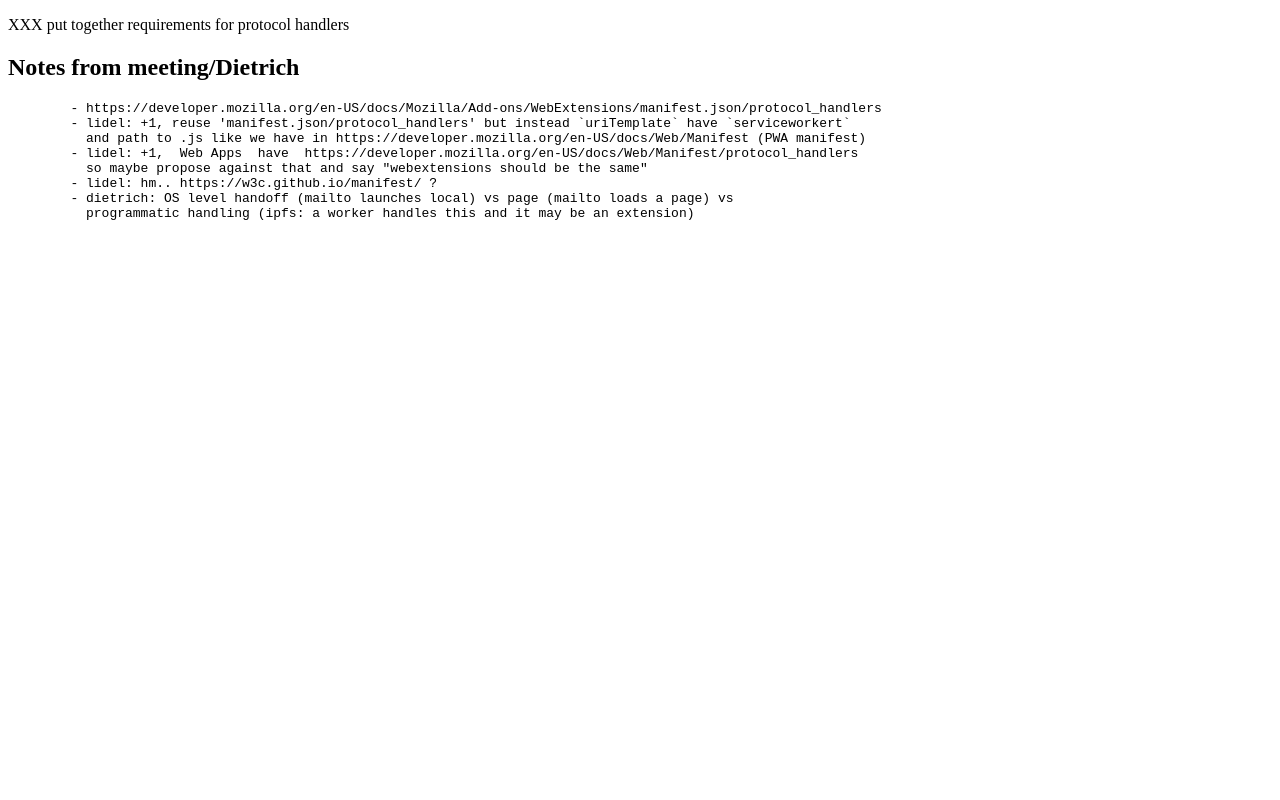
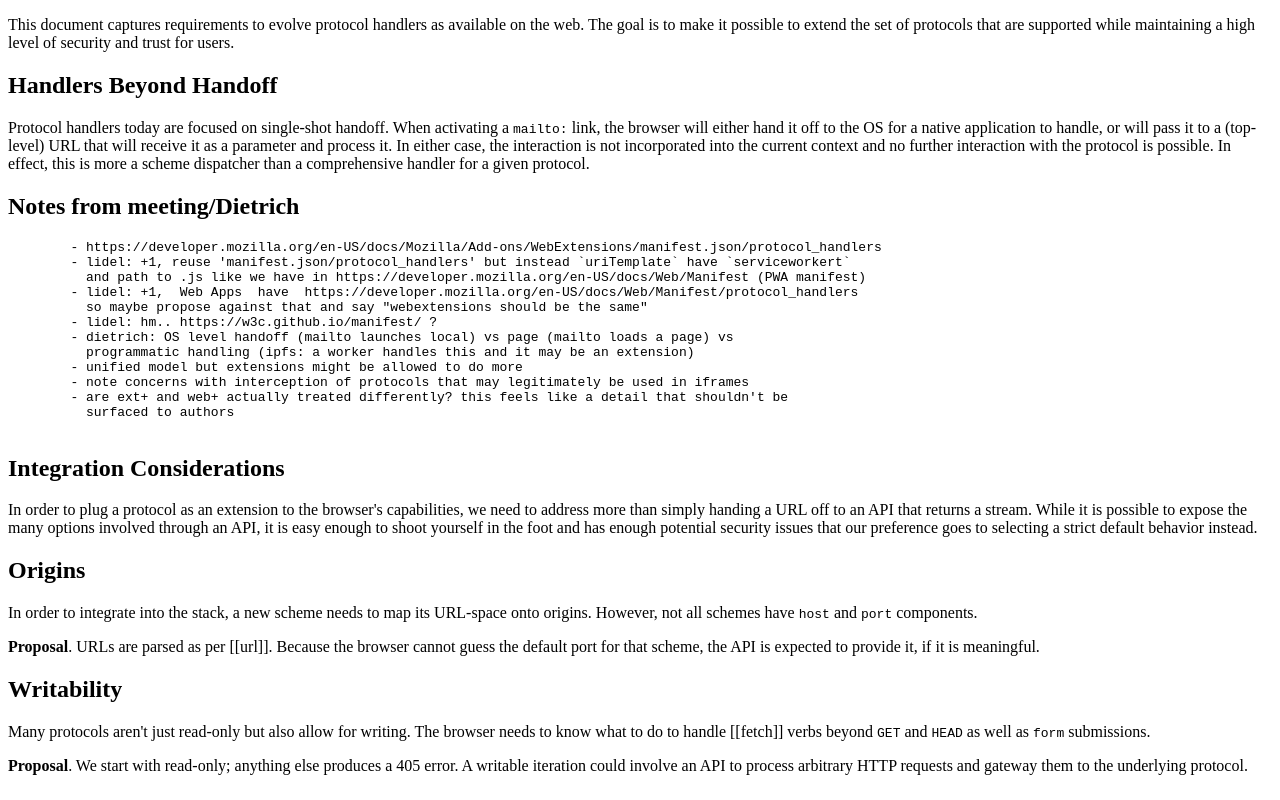
Before and after one commit to darobin/proto-handler-reqs, a plain HTML site: page index.html in a window 1280 px wide. Drawn offline with Linux system fonts and the light colour scheme.

Commit message:
'starting to integrate complexities from notes'

```diff
--- a/index.html
+++ b/index.html
@@ -3,7 +3,7 @@
   <head>
     <meta charset="utf-8">
     <script src="https://www.w3.org/Tools/respec/respec-w3c" async class="remove"></script>
-    <title>Protocol Handler Requirements</title>
+    <title>Live Protocol Handler Requirements</title>
     <style>
       body {
         background: url(proposal.svg) no-repeat fixed !important;
@@ -37,10 +37,23 @@
   <body>
     <section id="abstract">
       <p>
-        XXX put together requirements for protocol handlers
+        This document captures requirements to evolve protocol handlers as available on the web. The goal is to
+        make it possible to extend the set of protocols that are supported while maintaining a high level of
+        security and trust for users.
       </p>
     </section>
     <section id="sotd"></section>
+    <section>
+      <h2>Handlers Beyond Handoff</h2>
+      <p>
+        Protocol handlers today are focused on single-shot handoff. When activating a <code>mailto:</code> link,
+        the browser will either hand it off to the OS for a native application to handle, or will pass it to a
+        (top-level) URL that will receive it as a parameter and process it. In either case, the interaction
+        is not incorporated into the current context and no further interaction with the protocol is possible.
+        In effect, this is more a scheme dispatcher than a comprehensive handler for a given protocol.
+      </p>
+
+    </section>
     <section>
       <h2>Notes from meeting/Dietrich</h2>
       <pre>
@@ -52,7 +65,46 @@
         - lidel: hm.. https://w3c.github.io/manifest/ ?
         - dietrich: OS level handoff (mailto launches local) vs page (mailto loads a page) vs
           programmatic handling (ipfs: a worker handles this and it may be an extension)
-      </pre>
+        - unified model but extensions might be allowed to do more
+        - note concerns with interception of protocols that may legitimately be used in iframes
+        - are ext+ and web+ actually treated differently? this feels like a detail that shouldn't be
+          surfaced to authors
     </section>
+    <section>
+      <h2>Integration Considerations</h2>
+      <p>
+        In order to plug a protocol as an extension to the browser's capabilities, we need to address more than
+        simply handing a URL off to an API that returns a stream. While it is possible to expose the many
+        options involved through an API, it is easy enough to shoot yourself in the foot and has enough potential
+        security issues that our preference goes to selecting a strict default behavior instead.
+      </p>
+      <section>
+        <h2>Origins</h2>
+        <p>
+          In order to integrate into the stack, a new scheme needs to map its URL-space onto origins. However,
+          not all schemes have <code>host</code> and <code>port</code> components.
+        </p>
+        <p>
+          <strong>Proposal</strong>. URLs are parsed as per [[url]]. Because the browser cannot guess the default
+          port for that scheme, the API is expected to provide it, if it is meaningful.
+        </p>
+      </section>
+      <section>
+        <h2>Writability</h2>
+        <p>
+          Many protocols aren't just read-only but also allow for writing. The browser needs to know what to do
+          to handle [[fetch]] verbs beyond <code>GET</code> and <code>HEAD</code> as well as <code>form</code>
+          submissions.
+        </p>
+        <p>
+          <strong>Proposal</strong>. We start with read-only; anything else produces a 405 error. A writable
+          iteration could involve an API to process arbitrary HTTP requests and gateway them to the underlying
+          protocol.
+        </p>
+      </section>
+
+    </section>
+    <!--
+     -->
   </body>
 </html>
```
